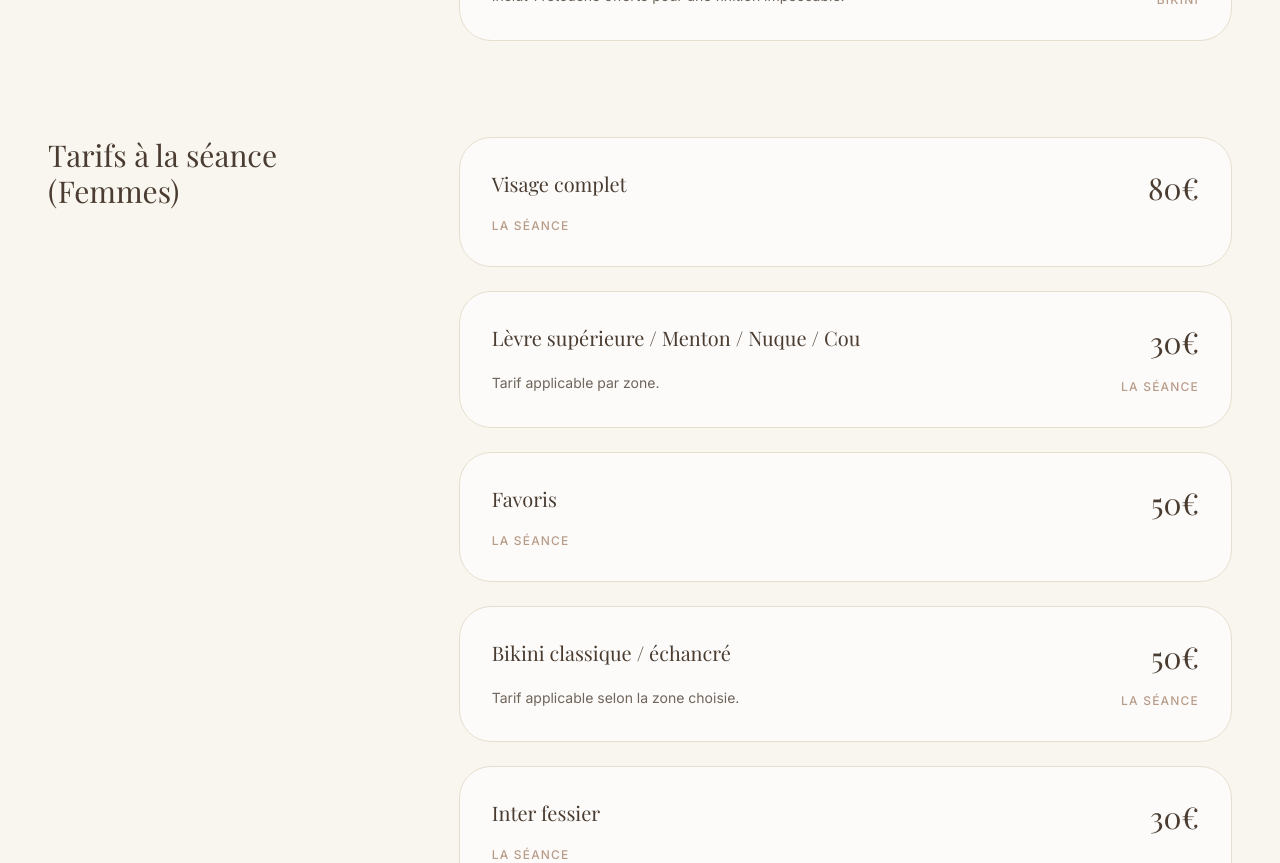
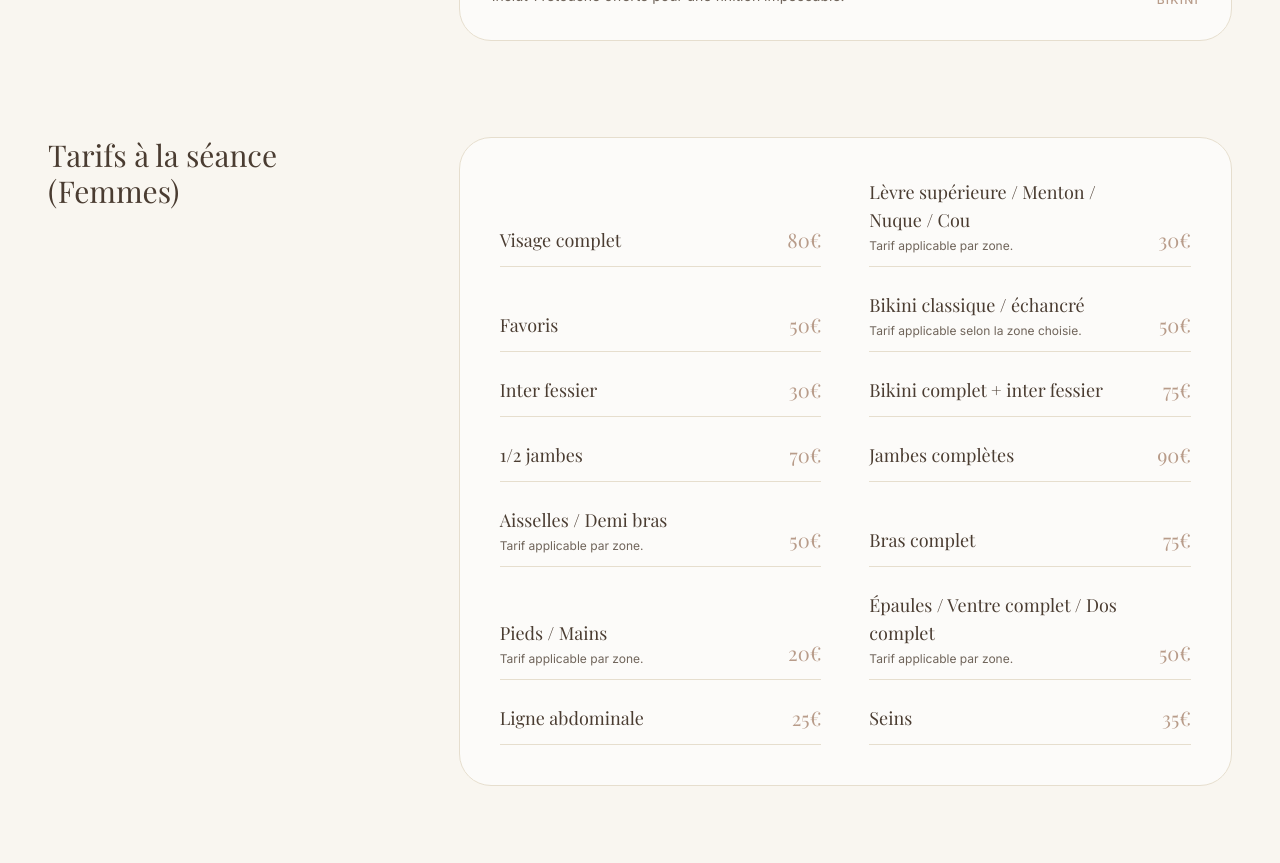
Before and after one commit to yrhm00/beautys-reyyan, a React (Vite) app: page / in a window 1280 px wide. Shown: the part 5360-6223 px from the top of the page. Built offline with nearby package versions, Linux system fonts and the light colour scheme; a web font is replaced by a local one.

Commit message:
Refactor Home component to conditionally render item layouts based on category

```diff
--- a/src/app/pages/Home.tsx
+++ b/src/app/pages/Home.tsx
@@ -331,7 +331,28 @@ export function Home() {
                      <h3 className="text-3xl font-serif text-[#4A3C31] sticky top-32">{section.category}</h3>
                   </div>
 
-                  <div className="lg:col-span-8 flex flex-col gap-6">
+                  <div className="lg:col-span-8">
+                     {section.category === "Tarifs à la séance (Femmes)" ? (
+                        <div className="grid grid-cols-1 md:grid-cols-2 gap-x-12 gap-y-6 bg-[#FCFBF9] border border-[#E6DECE] rounded-[2rem] p-8 md:p-10">
+                           {section.items.map((item, itemIndex) => (
+                              <motion.div
+                                key={item.name}
+                                initial={{ opacity: 0, y: 10 }}
+                                whileInView={{ opacity: 1, y: 0 }}
+                                viewport={{ once: true }}
+                                transition={{ duration: 0.3, delay: (itemIndex % 7) * 0.1 }}
+                                className="flex justify-between items-end border-b border-[#E6DECE] pb-3 group-hover:border-[#B89C8A] transition-colors"
+                              >
+                                 <div className="flex flex-col pr-4">
+                                    <span className="text-lg font-serif text-[#4A3C31]">{item.name}</span>
+                                    {item.desc && <span className="text-xs text-[#70655B] mt-1">{item.desc}</span>}
+                                 </div>
+                                 <span className="text-xl font-serif text-[#B89C8A] whitespace-nowrap">{item.price}</span>
+                              </motion.div>
+                           ))}
+                        </div>
+                     ) : (
+                        <div className="flex flex-col gap-6">
                            {section.items.map((item, itemIndex) => (
                               <motion.div
                                 key={item.name}
@@ -354,6 +375,8 @@ export function Home() {
                               </motion.div>
                            ))}
                         </div>
+                     )}
+                  </div>
                </motion.div>
             ))}
          </div>
```
Lines whose indentation alone changed are shown as unchanged.
